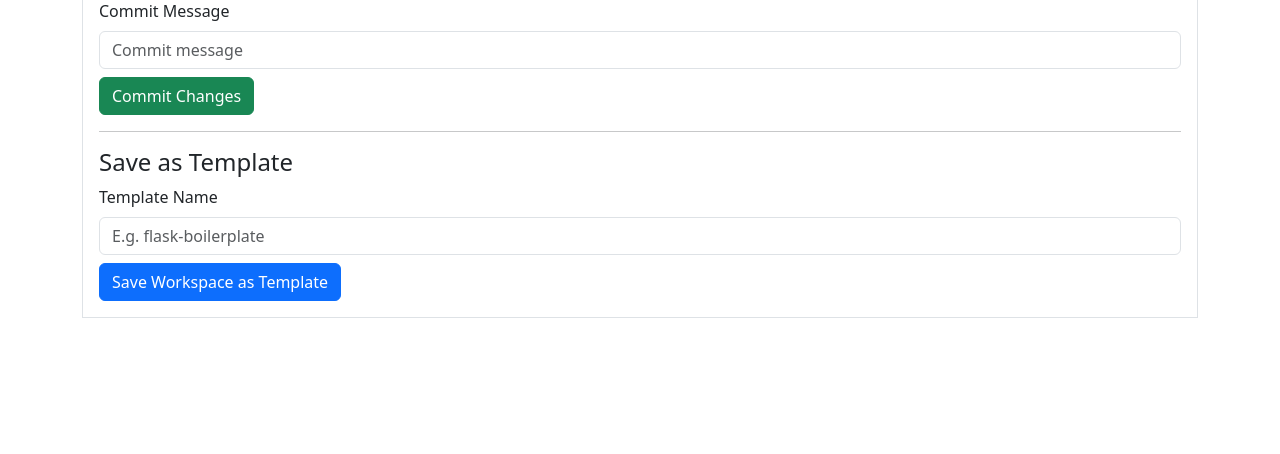
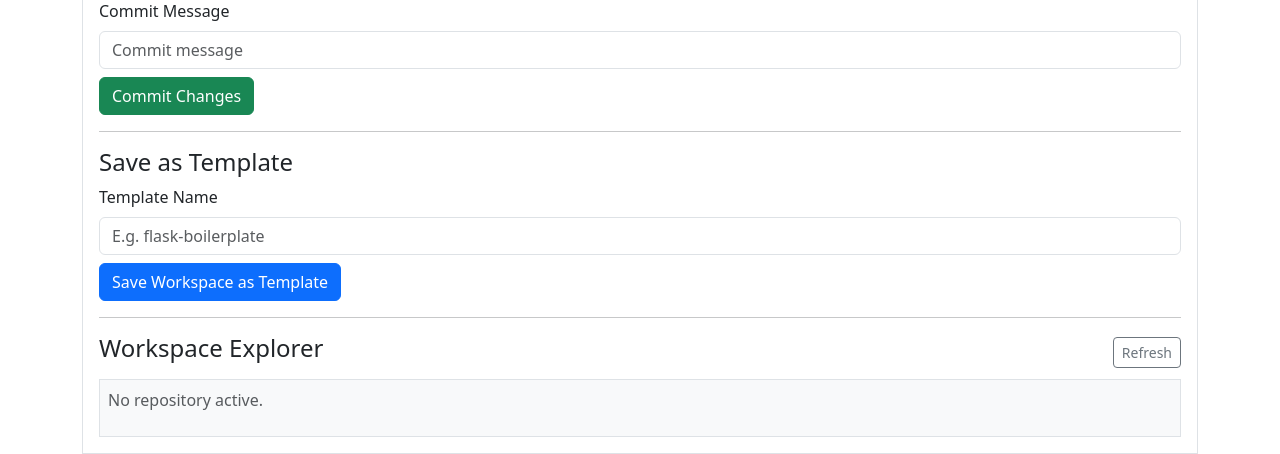
Before and after one commit to zaidzeki/gh-web, a Flask app: page / in a window 1280 px wide, after a click on "Workspace". Shown: the part 775-1229 px from the top of the page. Before the commit the page ends 1093 px from the top, so only its background shows below. Run offline with Flask 3, Linux system fonts and the light colour scheme; data that the repository does not hold is empty; some libraries are stand-ins or nearby versions.

Commit message:
🗺️ Atlas: Workspace Visibility & Management
Implemented a Workspace Explorer to provide transparency into the server-side filesystem.

Changes:
- Added `GET /api/workspace/files` for directory listing.
- Added `DELETE /api/workspace/files` for file/folder removal.
- Added `GET /api/workspace/files/content` for viewing file contents.
- Updated UI with an interactive tree explorer and file view modal.
- Updated SPEC.md, BACKLOG.md, and added architecture documentation.
- Added backend tests for the new management endpoints.
- Logged critical learning in .jules/atlas.md.

Co-authored-by: zaidzeki <78272467+zaidzeki@users.noreply.github.com>

```diff
--- a/app/static/js/app.js
+++ b/app/static/js/app.js
@@ -85,7 +85,111 @@ document.addEventListener('DOMContentLoaded', () => {
     };
 
     refreshTemplates();
-    handleForm('saveTemplateForm', '/api/workspace/save-template', 'POST', false, refreshTemplates);
+    handleForm('saveTemplateForm', '/api/workspace/save-template', 'POST', false, () => {
+        refreshTemplates();
+        refreshExplorer();
+    });
+
+    const refreshExplorer = async () => {
+        const explorer = document.getElementById('workspaceExplorer');
+        if (!explorer) return;
+
+        try {
+            const response = await fetch('/api/workspace/files');
+            const data = await response.json();
+
+            if (!response.ok) {
+                explorer.innerHTML = `<p class="text-muted">${data.error || 'No active repository.'}</p>`;
+                return;
+            }
+
+            const renderTree = (nodes) => {
+                if (!nodes || nodes.length === 0) return '<ul class="list-unstyled ms-3"><li>(empty)</li></ul>';
+                let html = '<ul class="list-unstyled ms-3">';
+                nodes.forEach(node => {
+                    const icon = node.type === 'directory' ? '📁' : '📄';
+                    html += `<li class="mb-1">
+                        <span class="me-2">${icon}</span>
+                        <span class="${node.type === 'file' ? 'text-primary' : 'fw-bold'}"
+                              style="${node.type === 'file' ? 'cursor:pointer;' : ''}"
+                              data-path="${node.path}"
+                              data-type="${node.type}">
+                            ${node.name}
+                        </span>
+                        <button class="btn btn-sm text-danger delete-file-btn ms-2" data-path="${node.path}" style="padding: 0 5px;">&times;</button>
+                        ${node.children ? renderTree(node.children) : ''}
+                    </li>`;
+                });
+                html += '</ul>';
+                return html;
+            };
+
+            explorer.innerHTML = renderTree(data);
+
+            // Add click handlers for files
+            explorer.querySelectorAll('span[data-type="file"]').forEach(el => {
+                el.addEventListener('click', async () => {
+                    const path = el.getAttribute('data-path');
+                    try {
+                        const resp = await fetch(`/api/workspace/files/content?path=${encodeURIComponent(path)}`);
+                        const contentData = await resp.json();
+                        if (resp.ok) {
+                            document.getElementById('fileModalLabel').textContent = path;
+                            document.getElementById('fileContentDisplay').textContent = contentData.content;
+                            const modal = new bootstrap.Modal(document.getElementById('fileModal'));
+                            modal.show();
+                        } else {
+                            showAlert(contentData.error, 'danger');
+                        }
+                    } catch (err) {
+                        showAlert(err.message, 'danger');
+                    }
+                });
+            });
+
+            // Add click handlers for deletion
+            explorer.querySelectorAll('.delete-file-btn').forEach(btn => {
+                btn.addEventListener('click', async () => {
+                    const path = btn.getAttribute('data-path');
+                    if (!confirm(`Are you sure you want to delete ${path}?`)) return;
+
+                    try {
+                        const resp = await fetch('/api/workspace/files', {
+                            method: 'DELETE',
+                            headers: { 'Content-Type': 'application/json' },
+                            body: JSON.stringify({ path: path })
+                        });
+                        const delResult = await resp.json();
+                        if (resp.ok) {
+                            showAlert(delResult.message);
+                            refreshExplorer();
+                        } else {
+                            showAlert(delResult.error, 'danger');
+                        }
+                    } catch (err) {
+                        showAlert(err.message, 'danger');
+                    }
+                });
+            });
+
+        } catch (error) {
+            console.error('Failed to fetch workspace files:', error);
+            explorer.innerHTML = '<p class="text-danger">Failed to load workspace explorer.</p>';
+        }
+    };
+
+    const refreshExplorerBtn = document.getElementById('refreshExplorerBtn');
+    if (refreshExplorerBtn) {
+        refreshExplorerBtn.addEventListener('click', refreshExplorer);
+    }
+
+    // Auto-refresh explorer when clone/download/upload/patch/commit happens
+    handleForm('cloneForm', '/api/workspace/clone', 'POST', false, refreshExplorer);
+    handleForm('downloadForm', '/api/workspace/download', 'POST', false, refreshExplorer);
+    handleForm('uploadFileForm', '/api/workspace/modify/upload', 'POST', true, refreshExplorer);
+    handleForm('uploadArchiveForm', '/api/workspace/modify/archive', 'POST', true, refreshExplorer);
+    handleForm('applyPatchForm', '/api/workspace/modify/patch', 'POST', true, refreshExplorer);
+    handleForm('commitForm', '/api/workspace/commit', 'POST', false, refreshExplorer);
 
     const createPrForm = document.getElementById('createPrForm');
     if (createPrForm) {
--- a/app/templates/index.html
+++ b/app/templates/index.html
@@ -155,6 +155,32 @@
                     <input type="text" class="form-control mb-2" id="templateName" name="template_name" placeholder="E.g. flask-boilerplate" required>
                     <button type="submit" class="btn btn-primary">Save Workspace as Template</button>
                 </form>
+                <hr>
+                <div class="d-flex justify-content-between align-items-center mb-2">
+                    <h4>Workspace Explorer</h4>
+                    <button id="refreshExplorerBtn" class="btn btn-sm btn-outline-secondary">Refresh</button>
+                </div>
+                <div id="workspaceExplorer" class="border p-2 bg-light" style="max-height: 400px; overflow-y: auto;">
+                    <p class="text-muted">No repository active.</p>
+                </div>
+            </div>
+        </div>
+    </div>
+
+    <!-- File Content Modal -->
+    <div class="modal fade" id="fileModal" tabindex="-1" aria-labelledby="fileModalLabel" aria-hidden="true">
+        <div class="modal-dialog modal-lg">
+            <div class="modal-content">
+                <div class="modal-header">
+                    <h5 class="modal-title" id="fileModalLabel">File Content</h5>
+                    <button type="button" class="btn-close" data-bs-dismiss="modal" aria-label="Close"></button>
+                </div>
+                <div class="modal-body">
+                    <pre id="fileContentDisplay" class="bg-dark text-light p-3 rounded" style="white-space: pre-wrap; word-break: break-all;"></pre>
+                </div>
+                <div class="modal-footer">
+                    <button type="button" class="btn btn-secondary" data-bs-dismiss="modal">Close</button>
+                </div>
             </div>
         </div>
     </div>
--- a/app/workspace/routes.py
+++ b/app/workspace/routes.py
@@ -283,3 +283,91 @@ def list_templates():
 
     templates = [d for d in os.listdir(templates_root) if os.path.isdir(os.path.join(templates_root, d))]
     return jsonify(templates), 200
+
+@bp.route('/api/workspace/files', methods=['GET'])
+def list_workspace_files():
+    repo_name = session.get('active_repo')
+    if not repo_name:
+        return jsonify({"error": "No active repository in workspace"}), 400
+
+    workspace_dir = get_workspace_dir(repo_name)
+
+    def build_tree(path):
+        tree = []
+        try:
+            for item in sorted(os.listdir(path)):
+                if item == '.git':
+                    continue
+                full_path = os.path.join(path, item)
+                rel_path = os.path.relpath(full_path, workspace_dir)
+                is_dir = os.path.isdir(full_path)
+
+                node = {
+                    "name": item,
+                    "path": rel_path,
+                    "type": "directory" if is_dir else "file"
+                }
+                if is_dir:
+                    node["children"] = build_tree(full_path)
+                tree.append(node)
+        except Exception:
+            pass
+        return tree
+
+    return jsonify(build_tree(workspace_dir)), 200
+
+@bp.route('/api/workspace/files', methods=['DELETE'])
+def delete_workspace_file():
+    repo_name = session.get('active_repo')
+    if not repo_name:
+        return jsonify({"error": "No active repository in workspace"}), 400
+
+    workspace_dir = get_workspace_dir(repo_name)
+    data = request.get_json() or request.form
+    target_rel_path = data.get('path')
+
+    if not target_rel_path:
+        return jsonify({"error": "Path is required"}), 400
+
+    full_path = os.path.join(workspace_dir, target_rel_path)
+    if not is_safe_path(workspace_dir, full_path):
+        return jsonify({"error": "Invalid path"}), 400
+
+    if target_rel_path == '.git' or target_rel_path.startswith('.git/'):
+        return jsonify({"error": "Cannot delete .git directory"}), 403
+
+    try:
+        if os.path.isdir(full_path):
+            shutil.rmtree(full_path)
+        else:
+            os.remove(full_path)
+        return jsonify({"message": f"Deleted {target_rel_path}"}), 200
+    except Exception as e:
+        return jsonify({"error": str(e)}), 500
+
+@bp.route('/api/workspace/files/content', methods=['GET'])
+def get_file_content():
+    repo_name = session.get('active_repo')
+    if not repo_name:
+        return jsonify({"error": "No active repository in workspace"}), 400
+
+    workspace_dir = get_workspace_dir(repo_name)
+    target_rel_path = request.args.get('path')
+
+    if not target_rel_path:
+        return jsonify({"error": "Path is required"}), 400
+
+    full_path = os.path.join(workspace_dir, target_rel_path)
+    if not is_safe_path(workspace_dir, full_path) or os.path.isdir(full_path):
+        return jsonify({"error": "Invalid file path"}), 400
+
+    # Limit file size to 1MB
+    if os.path.getsize(full_path) > 1024 * 1024:
+        return jsonify({"error": "File too large (max 1MB)"}), 400
+
+    try:
+        with open(full_path, 'r', encoding='utf-8', errors='replace') as f:
+            content = f.read()
+        return jsonify({"content": content, "path": target_rel_path}), 200
+    except Exception as e:
+        return jsonify({"error": str(e)}), 500
```
Also changed, not shown: BACKLOG.md (+4 -0 lines), SPEC.md (+16 -0 lines), docs/architecture/workspace_management.md (added, +31 -0 lines), tests/test_workspace_management.py (added, +82 -0 lines), .jules/atlas.md (added).
